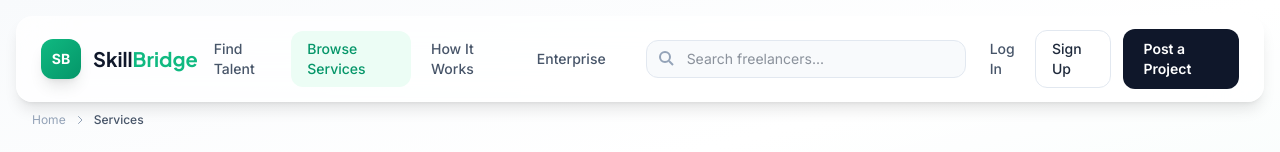
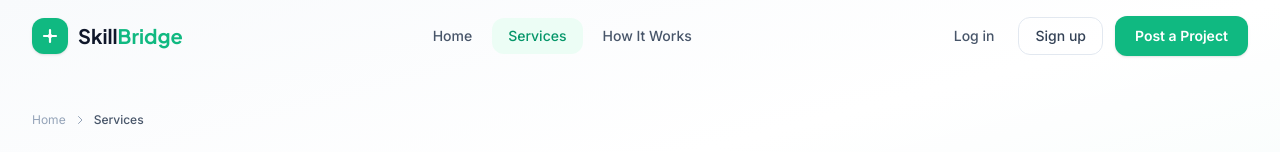
Before and after one commit to TahirHameed106/Freelance_Marketplace_Website_Task2-Internship-, a Next.js app: page /services in a window 1280 px wide. Shown: the top 152 px of the page. Built offline with nearby package versions, Linux system fonts and the light colour scheme.

Commit message:
Day 2 : NavBar final update

```diff
--- a/src/components/Navbar.jsx
+++ b/src/components/Navbar.jsx
@@ -4,350 +4,200 @@ import { useState, useEffect } from 'react';
 import Link from 'next/link';
 import { usePathname } from 'next/navigation';
 
+// ── Pages we actually have ──────────────────────────────────
 const navLinks = [
-  { label: 'Find Talent', href: '/#categories' },
-  { label: 'Browse Services', href: '/services' },
+  { label: 'Home',         href: '/' },
+  { label: 'Services',     href: '/services' },
   { label: 'How It Works', href: '/#how-it-works' },
-  { label: 'Enterprise', href: '/enterprise' },
 ];
 
 export default function Navbar() {
-  const pathname = usePathname();
+  const pathname   = usePathname();
+  const [scrolled,    setScrolled]    = useState(false);
+  const [mobileOpen,  setMobileOpen]  = useState(false);
 
-  const [scrolled, setScrolled] = useState(false);
-  const [mobileOpen, setMobileOpen] = useState(false);
-
+  // Scroll detection — adds background when user scrolls down
   useEffect(() => {
-    const handleScroll = () => {
-      setScrolled(window.scrollY > 40);
-    };
-
-    window.addEventListener('scroll', handleScroll);
-
-    return () => window.removeEventListener('scroll', handleScroll);
+    const onScroll = () => setScrolled(window.scrollY > 20);
+    window.addEventListener('scroll', onScroll, { passive: true });
+    return () => window.removeEventListener('scroll', onScroll);
   }, []);
 
+  // Lock body scroll when mobile drawer is open
   useEffect(() => {
     document.body.style.overflow = mobileOpen ? 'hidden' : '';
-
-    return () => {
-      document.body.style.overflow = '';
-    };
+    return () => { document.body.style.overflow = ''; };
   }, [mobileOpen]);
 
-  useEffect(() => {
-    setMobileOpen(false);
-  }, [pathname]);
+  // Close drawer when navigating
+  useEffect(() => { setMobileOpen(false); }, [pathname]);
 
   return (
     <>
-      <header className="fixed top-4 left-0 right-0 z-50 px-4">
-        <div
-          className={`
-            mx-auto
-            max-w-7xl
-            rounded-2xl
-            border
-            border-white/20
-            bg-white/75
-            backdrop-blur-xl
-            transition-all
-            duration-300
-            ${
-              scrolled
-                ? 'shadow-xl py-2'
-                : 'shadow-lg py-3'
-            }
-          `}
+      {/* ── NAVBAR ────────────────────────────────────────────── */}
+      <header
+        className={`fixed top-0 left-0 right-0 z-50 transition-all duration-300
+          ${scrolled
+            ? 'bg-white/95 backdrop-blur-md shadow-sm border-b border-slate-100'
+            : 'bg-transparent'
+          }`}
+        role="banner"
       >
-          <div className="px-4 sm:px-6">
-            <div className="flex items-center justify-between">
+        <div className="max-w-7xl mx-auto px-4 sm:px-6 lg:px-8">
+          <div className="flex items-center justify-between h-16 lg:h-18">
 
-              {/* Logo */}
+            {/* ── Logo ─────────────────────────────────────────── */}
             <Link
               href="/"
-                className="flex items-center gap-3 shrink-0"
+              className="flex items-center gap-2.5 shrink-0"
+              aria-label="SkillBridge — go to homepage"
             >
-                <div className="flex h-10 w-10 items-center justify-center rounded-xl bg-linear-to-br from-emerald-500 to-emerald-600 shadow-lg">
-                  <span className="text-sm font-bold text-white">
-                    SB
-                  </span>
+              <div className="w-9 h-9 bg-emerald-500 rounded-xl flex items-center justify-center shadow-sm">
+                <svg width="20" height="20" viewBox="0 0 20 20" fill="none" aria-hidden="true">
+                  <path d="M4 10h5M11 10h5M10 4v5M10 11v5" stroke="white" strokeWidth="2.2" strokeLinecap="round"/>
+                  <circle cx="10" cy="10" r="2.2" fill="white"/>
+                </svg>
               </div>
-
-                <div>
               <span
                 className="text-xl font-bold text-slate-900"
-                    style={{
-                      fontFamily:
-                        'Plus Jakarta Sans, sans-serif',
-                    }}
+                style={{ fontFamily: 'Plus Jakarta Sans, sans-serif' }}
               >
-                    Skill
-                    <span className="text-emerald-500">
-                      Bridge
+                Skill<span className="text-emerald-500">Bridge</span>
               </span>
-                  </span>
-                </div>
             </Link>
 
-              {/* Navigation */}
-              <nav className="hidden lg:flex items-center gap-1">
-                {navLinks.map((item) => (
+            {/* ── Desktop nav links ─────────────────────────────── */}
+            <nav className="hidden lg:flex items-center gap-1" aria-label="Main navigation">
+              {navLinks.map((link) => (
                 <Link
-                    key={item.label}
-                    href={item.href}
-                    className={`
-                      rounded-xl
-                      px-4
-                      py-2
-                      text-sm
-                      font-medium
-                      transition-all
-                      ${
-                        pathname === item.href
+                  key={link.href}
+                  href={link.href}
+                  className={`px-4 py-2 text-sm font-medium rounded-xl transition-all duration-150
+                    ${pathname === link.href
                       ? 'bg-emerald-50 text-emerald-600'
-                          : 'text-slate-600 hover:bg-slate-100 hover:text-slate-900'
-                      }
-                    `}
+                      : 'text-slate-600 hover:text-slate-900 hover:bg-slate-50'
+                    }`}
                 >
-                    {item.label}
+                  {link.label}
                 </Link>
               ))}
             </nav>
 
-              {/* Search */}
-              <div className="hidden xl:block w-full max-w-xs mx-6">
-                <div className="relative">
-                  <input
-                    type="text"
-                    placeholder="Search freelancers..."
-                    className="
-                      w-full
-                      rounded-xl
-                      border
-                      border-slate-200
-                      bg-slate-50
-                      py-2
-                      pl-10
-                      pr-4
-                      text-sm
-                      outline-none
-                      focus:border-emerald-500
-                    "
-                  />
-
-                  <svg
-                    className="absolute left-3 top-2.5 text-slate-400"
-                    width="16"
-                    height="16"
-                    fill="none"
-                    stroke="currentColor"
-                    strokeWidth="2"
-                  >
-                    <circle cx="7" cy="7" r="5" />
-                    <line x1="11" y1="11" x2="15" y2="15" />
-                  </svg>
-                </div>
-              </div>
-
-              {/* Desktop Actions */}
+            {/* ── Desktop right actions ─────────────────────────── */}
             <div className="hidden lg:flex items-center gap-3">
-
-                <div className="hidden 2xl:flex items-center gap-1 rounded-full bg-slate-100 px-3 py-1 text-xs font-medium text-slate-600">
-                  ⭐ 10K+ Freelancers
-                </div>
-
               <Link
                 href="/login"
-                  className="
-                    text-sm
-                    font-medium
-                    text-slate-600
-                    hover:text-slate-900
-                  "
+                className="text-sm font-medium text-slate-600 hover:text-slate-900 transition-colors px-3 py-2"
               >
-                  Log In
+                Log in
               </Link>
-
               <Link
                 href="/signup"
-                  className="
-                    rounded-xl
-                    border
-                    border-slate-200
-                    px-4
-                    py-2
-                    text-sm
-                    font-medium
-                    hover:bg-slate-50
-                  "
+                className="text-sm font-medium border border-slate-200 text-slate-700 hover:bg-slate-50 rounded-xl px-4 py-2 transition-colors"
               >
-                  Sign Up
+                Sign up
               </Link>
-
               <Link
                 href="/post-project"
-                  className="
-                    rounded-xl
-                    bg-slate-900
-                    px-5
-                    py-2.5
-                    text-sm
-                    font-semibold
-                    text-white
-                    transition-all
-                    hover:bg-slate-800
-                  "
+                className="text-sm font-semibold bg-emerald-500 hover:bg-emerald-600 text-white rounded-xl px-5 py-2.5 transition-all duration-150 shadow-sm hover:shadow-md hover:shadow-emerald-200"
               >
                 Post a Project
               </Link>
             </div>
 
-              {/* Mobile Menu Button */}
+            {/* ── Mobile hamburger ──────────────────────────────── */}
             <button
               onClick={() => setMobileOpen(true)}
-                className="
-                  rounded-xl
-                  p-2
-                  text-slate-600
-                  hover:bg-slate-100
-                  lg:hidden
-                "
+              className="lg:hidden p-2 rounded-xl text-slate-600 hover:bg-slate-100 transition-colors"
+              aria-label="Open navigation menu"
+              aria-expanded={mobileOpen}
+              aria-controls="mobile-drawer"
             >
-                <svg
-                  width="24"
-                  height="24"
-                  fill="none"
-                  stroke="currentColor"
-                  strokeWidth="2"
-                >
-                  <path d="M4 7h16M4 12h16M4 17h16" />
+              <svg width="22" height="22" fill="none" stroke="currentColor" strokeWidth="2" strokeLinecap="round" aria-hidden="true">
+                <path d="M3 7h18M3 12h18M3 17h18"/>
               </svg>
             </button>
-            </div>
+
           </div>
         </div>
       </header>
 
-      {/* MOBILE MENU */}
+      {/* ── MOBILE DRAWER ─────────────────────────────────────── */}
+      {/* Backdrop */}
       <div
-        className={`
-          fixed
-          inset-0
-          z-60
-          lg:hidden
-          transition-all
-          duration-300
-          ${
-            mobileOpen
-              ? 'visible opacity-100'
-              : 'invisible opacity-0'
-          }
-        `}
-      >
-        <div
-          className="absolute inset-0 bg-slate-950/60 backdrop-blur-md"
+        className={`fixed inset-0 z-40 lg:hidden bg-slate-900/50 backdrop-blur-sm transition-opacity duration-300
+          ${mobileOpen ? 'opacity-100 pointer-events-auto' : 'opacity-0 pointer-events-none'}`}
         onClick={() => setMobileOpen(false)}
+        aria-hidden="true"
       />
 
+      {/* Drawer panel */}
       <div
-          className={`
-            absolute
-            inset-y-0
-            right-0
-            w-full
-            max-w-sm
-            bg-white
-            shadow-2xl
-            transition-transform
-            duration-300
-            ${
-              mobileOpen
-                ? 'translate-x-0'
-                : 'translate-x-full'
-            }
-          `}
+        id="mobile-drawer"
+        role="dialog"
+        aria-modal="true"
+        aria-label="Navigation menu"
+        className={`fixed top-0 right-0 bottom-0 z-50 w-72 bg-white shadow-2xl flex flex-col lg:hidden transition-transform duration-300 ease-in-out
+          ${mobileOpen ? 'translate-x-0' : 'translate-x-full'}`}
       >
-          <div className="flex items-center justify-between border-b p-5">
-            <h3
-              className="text-lg font-bold"
-              style={{
-                fontFamily:
-                  'Plus Jakarta Sans, sans-serif',
-              }}
+        {/* Drawer header */}
+        <div className="flex items-center justify-between px-5 py-4 border-b border-slate-100">
+          <span
+            className="text-lg font-bold text-slate-900"
+            style={{ fontFamily: 'Plus Jakarta Sans, sans-serif' }}
           >
             Menu
-            </h3>
-
+          </span>
           <button
             onClick={() => setMobileOpen(false)}
-              className="rounded-lg p-2 hover:bg-slate-100"
+            className="p-2 rounded-xl hover:bg-slate-100 transition-colors text-slate-500"
+            aria-label="Close navigation menu"
           >
-              ✕
+            <svg width="18" height="18" fill="none" stroke="currentColor" strokeWidth="2.2" strokeLinecap="round" aria-hidden="true">
+              <path d="M4 4l10 10M14 4L4 14"/>
+            </svg>
           </button>
         </div>
 
-          <nav className="p-5 flex flex-col gap-2">
-            {navLinks.map((item) => (
+        {/* Nav links */}
+        <nav className="flex-1 overflow-y-auto px-4 py-5 flex flex-col gap-1" aria-label="Mobile navigation">
+          {navLinks.map((link) => (
             <Link
-                key={item.label}
-                href={item.href}
-                className="
-                  rounded-xl
-                  px-4
-                  py-3
-                  text-slate-700
-                  hover:bg-slate-100
-                "
+              key={link.href}
+              href={link.href}
+              className={`block px-4 py-3 rounded-xl text-sm font-medium transition-colors
+                ${pathname === link.href
+                  ? 'bg-emerald-50 text-emerald-600'
+                  : 'text-slate-700 hover:bg-slate-50 hover:text-slate-900'
+                }`}
             >
-                {item.label}
+              {link.label}
             </Link>
           ))}
         </nav>
 
-          <div className="border-t p-5 flex flex-col gap-3">
+        {/* Drawer footer actions */}
+        <div className="px-4 py-5 border-t border-slate-100 flex flex-col gap-3">
           <Link
             href="/login"
-              className="
-                rounded-xl
-                border
-                border-slate-200
-                py-3
-                text-center
-              "
+            className="block text-center text-sm font-medium text-slate-700 border border-slate-200 rounded-xl py-3 hover:bg-slate-50 transition-colors"
           >
-              Log In
+            Log in
           </Link>
-
           <Link
             href="/signup"
-              className="
-                rounded-xl
-                border
-                border-slate-200
-                py-3
-                text-center
-              "
+            className="block text-center text-sm font-medium text-slate-700 border border-slate-200 rounded-xl py-3 hover:bg-slate-50 transition-colors"
           >
-              Sign Up
+            Sign up
           </Link>
-
           <Link
             href="/post-project"
-              className="
-                rounded-xl
-                bg-slate-900
-                py-3
-                text-center
-                font-semibold
-                text-white
-              "
+            className="block text-center text-sm font-semibold bg-emerald-500 hover:bg-emerald-600 text-white rounded-xl py-3 transition-colors"
           >
             Post a Project
           </Link>
         </div>
       </div>
-      </div>
     </>
   );
 }
```
Lines whose indentation alone changed are shown as unchanged.
